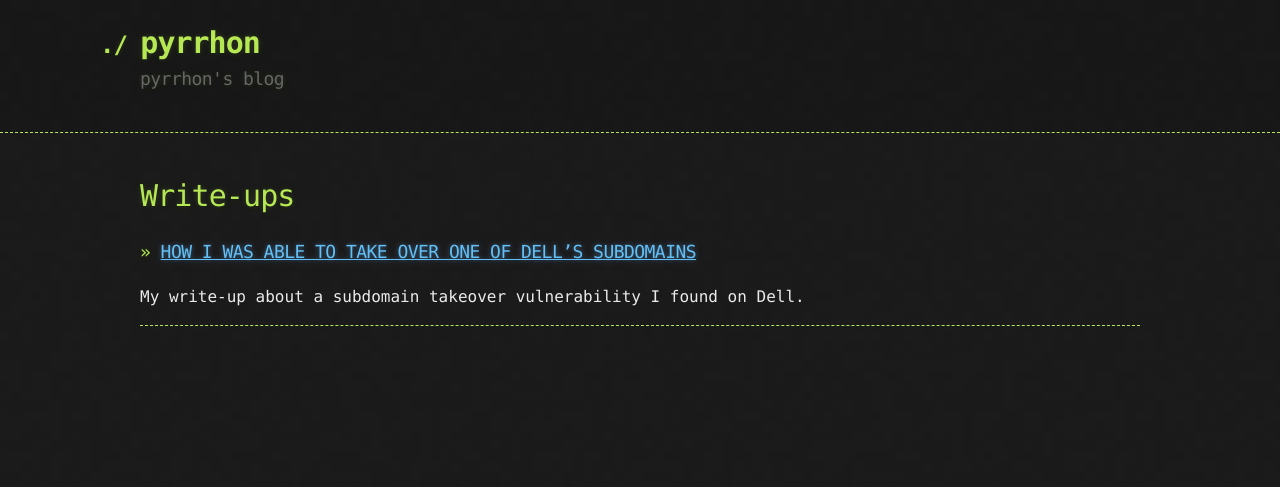
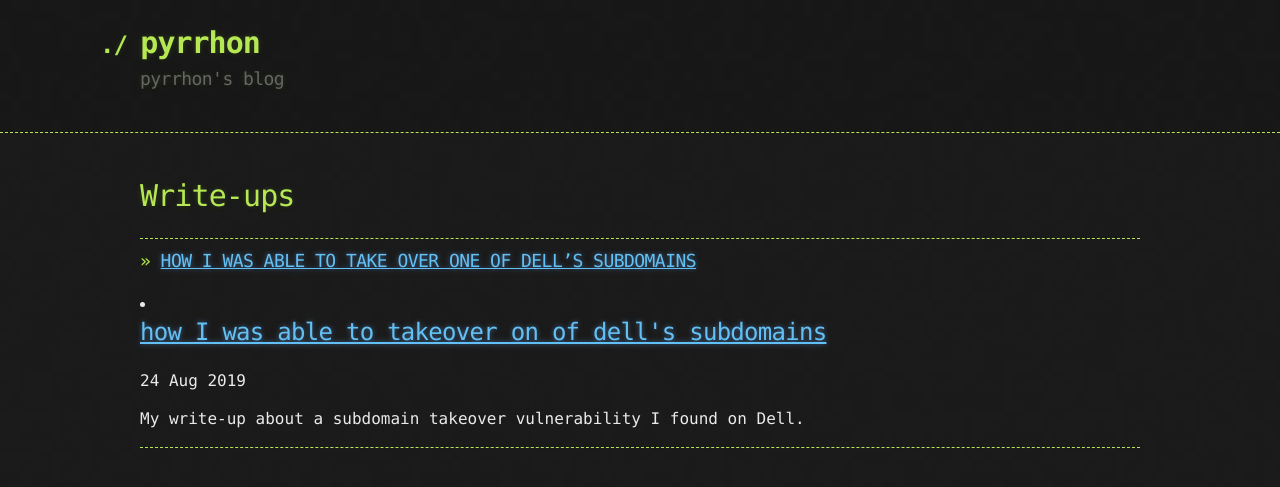
Before and after one commit to pyrrhon1337/pyrrhon1337.github.io, a Jekyll site: the page built from index.md, in a window 1280 px wide. Shown: the top 487 px of the page. Built offline with Jekyll 4.4.1, drawn with Linux system fonts in a browser that asks for light colours; our own code applies the rules of GitHub Pages for plain Markdown files.

Commit message:
Initial commit

```diff
--- a/_layouts/default.html
+++ b/_layouts/default.html
@@ -1,4 +1,5 @@
 <!DOCTYPE html>
+
 <html lang="{{ site.lang | default: "en-US" }}">
   <head>
     <meta charset='utf-8'>
--- a/index.md
+++ b/index.md
@@ -4,8 +4,15 @@ layout: default
 
 # Write-ups
 
+* * *
+
 ### >>  [HOW I WAS ABLE TO TAKE OVER ONE OF DELL’S SUBDOMAINS](./subdomain-takeover.html)
 
-My write-up about a subdomain takeover vulnerability I found on Dell.
+<li>
+        <h2><a href="/en/subdomain-takeover.html">how I was able to takeover on of dell's subdomains</a></h2>
+        <time datetime="2020-08-20T00:00:00+00:00">24 Aug 2019</time>
+        <p>My write-up about a subdomain takeover vulnerability I found on Dell.</p>
+</li>
+
 
 * * *
```
